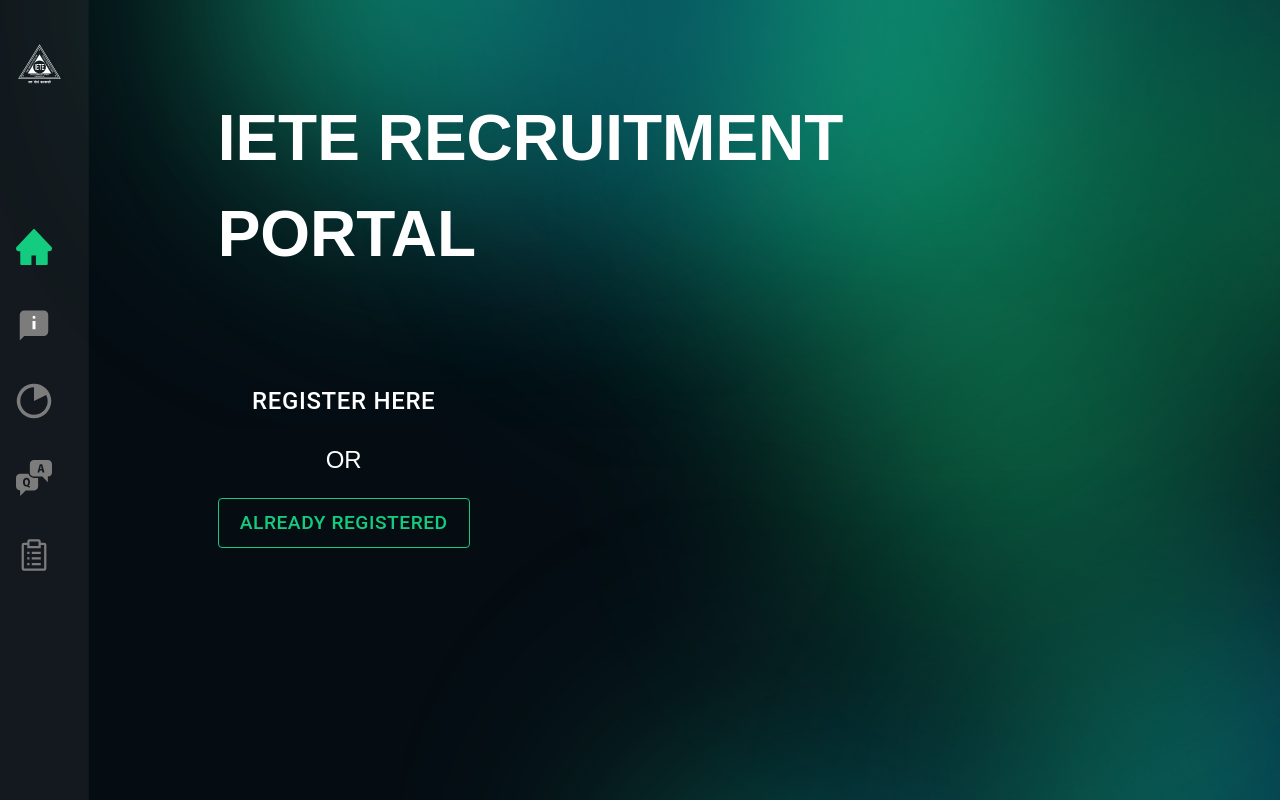
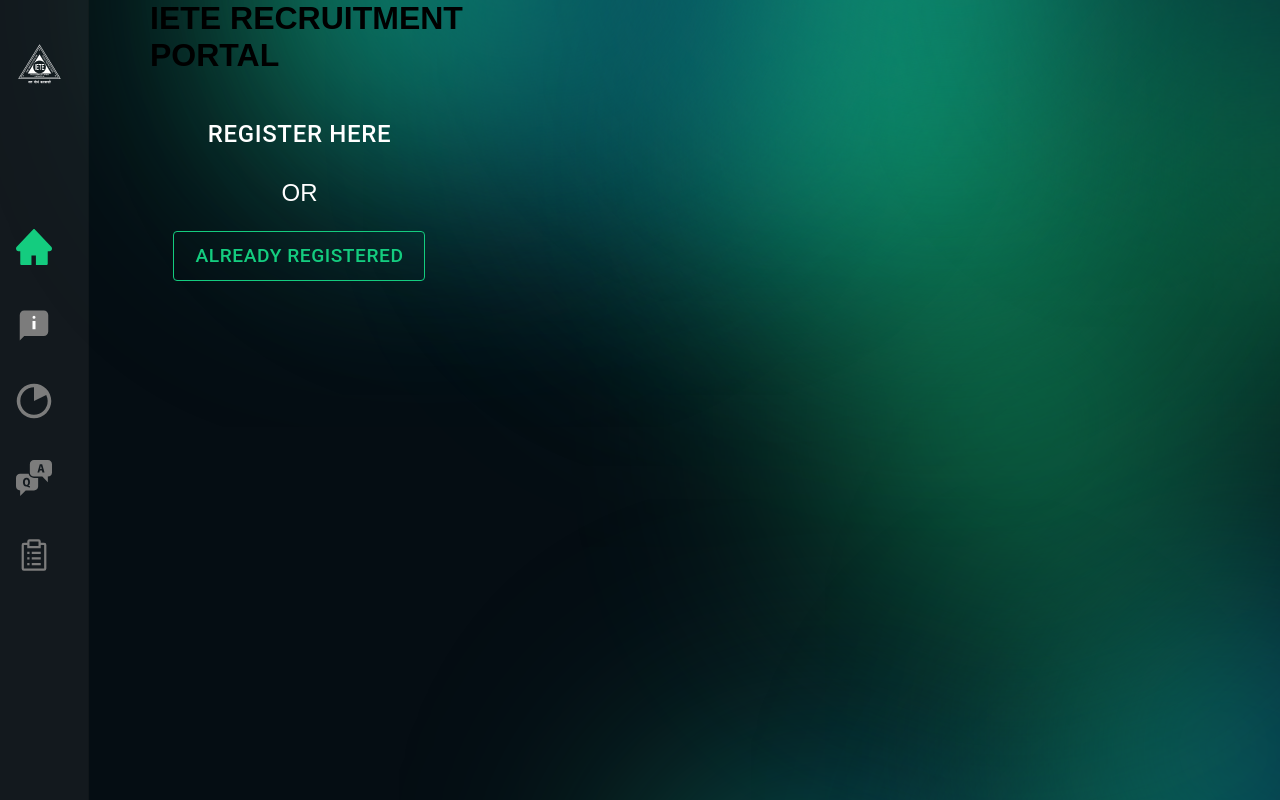
Before and after one commit to Nitish-JS/IETE-Recruitment-portal-2.0, a React (Create React App) app: page / in a window 1280 px wide. Built offline with nearby package versions, Linux system fonts and the light colour scheme.

Commit message:
Update Heading.jsx

```diff
--- a/src/components/Home/Heading.jsx
+++ b/src/components/Home/Heading.jsx
@@ -3,9 +3,8 @@
 function Heading() {
     return (
         <div >
-       <h1 className='home-heading'>
-           IETE RECRUITMENT  PORTAL
-        </h1>
+       <h1 className='home-heading-1'>IETE RECRUITMENT</h1>
+       <h1 className='home-heading-2'> PORTAL  </h1>
         </div>
     )
 }
```
